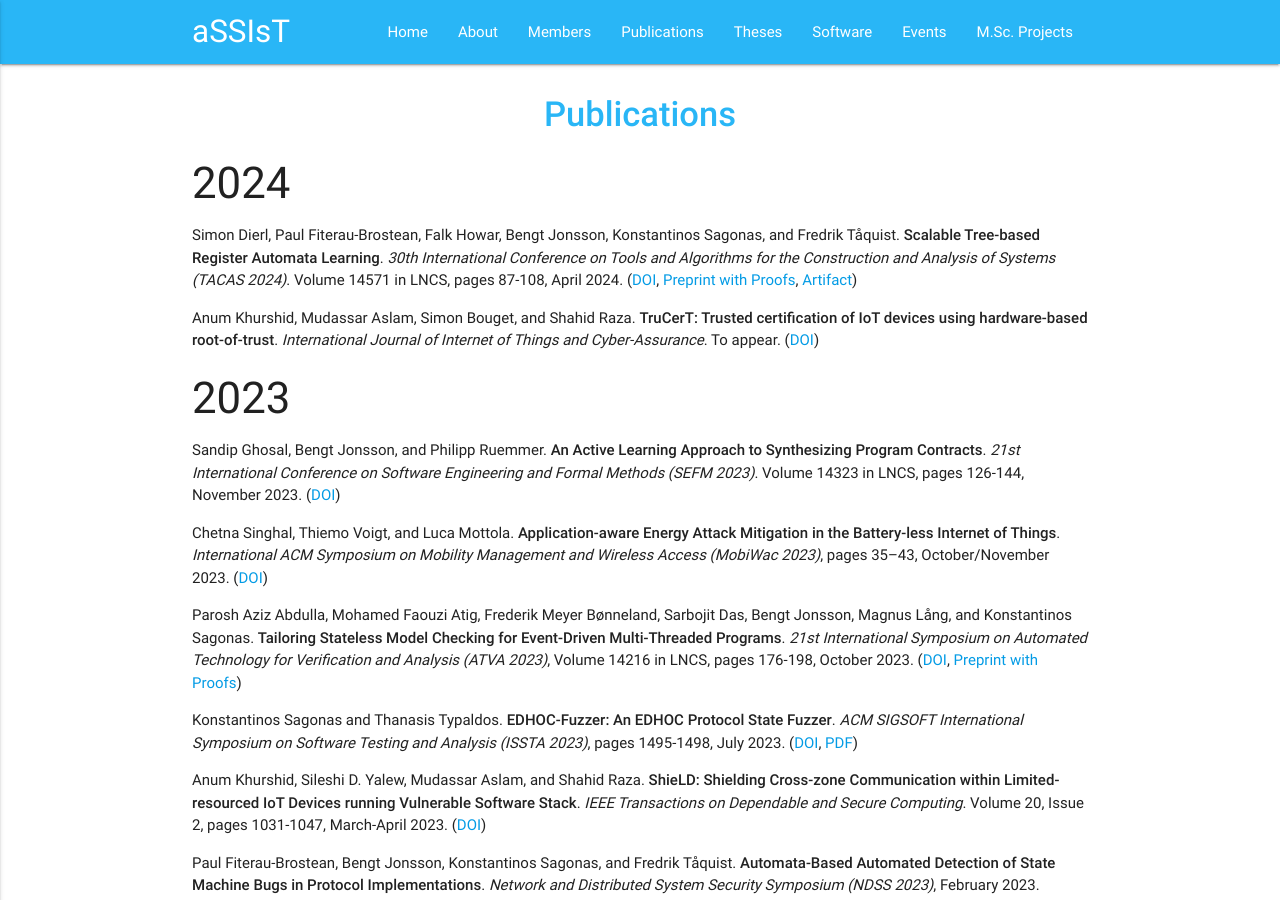
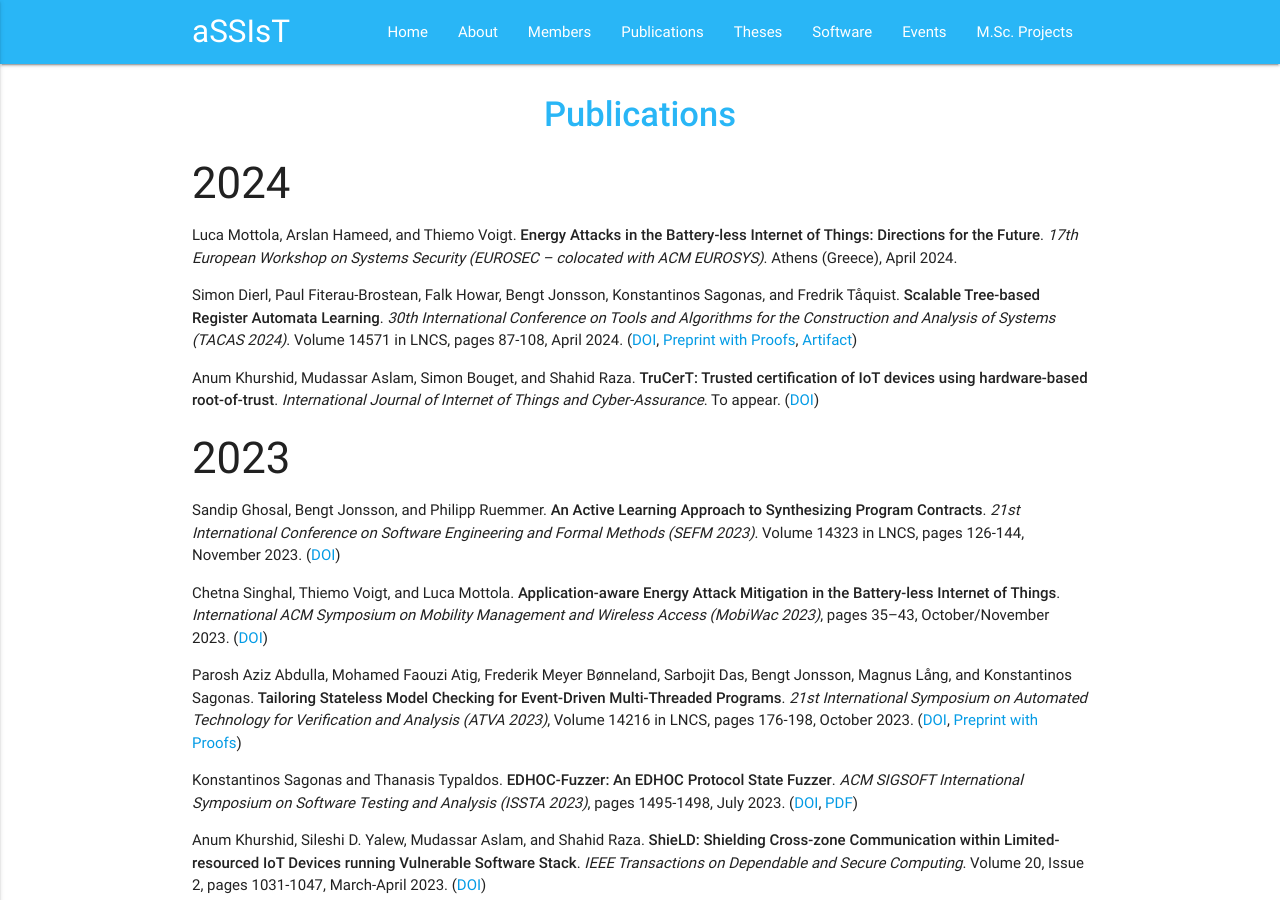
Before and after one commit to assist-project/assist-project.github.io, a Jekyll site: the page built from 03-publications.md, in a window 1280 px wide and 900 px high. Built offline with Jekyll 4.4.1, drawn with Linux system fonts in a browser that asks for light colours.

Commit message:
Update 03-publications.md
Added '24 paper!

```diff
--- a/03-publications.md
+++ b/03-publications.md
@@ -5,6 +5,8 @@ permalink: /publications/
 ---
 
 ### 2024
+
+- Luca Mottola, Arslan Hameed, and Thiemo Voigt. **Energy Attacks in the Battery-less Internet of Things: Directions for the Future**. _17th European Workshop on Systems Security (EUROSEC – colocated with ACM EUROSYS)_. Athens (Greece), April 2024.
 
 - Simon Dierl, Paul Fiterau-Brostean, Falk Howar, Bengt Jonsson, Konstantinos Sagonas, and Fredrik Tåquist. **Scalable Tree-based Register Automata Learning**. _30th International Conference on Tools and Algorithms for the Construction and Analysis of Systems (TACAS 2024)_. Volume 14571 in LNCS, pages 87-108, April 2024. ([DOI](https://doi.org/10.1007/978-3-031-57249-4_5), [Preprint with Proofs](https://arxiv.org/abs/2401.14324), [Artifact][TACAS-2024-Artifact])
 
```
